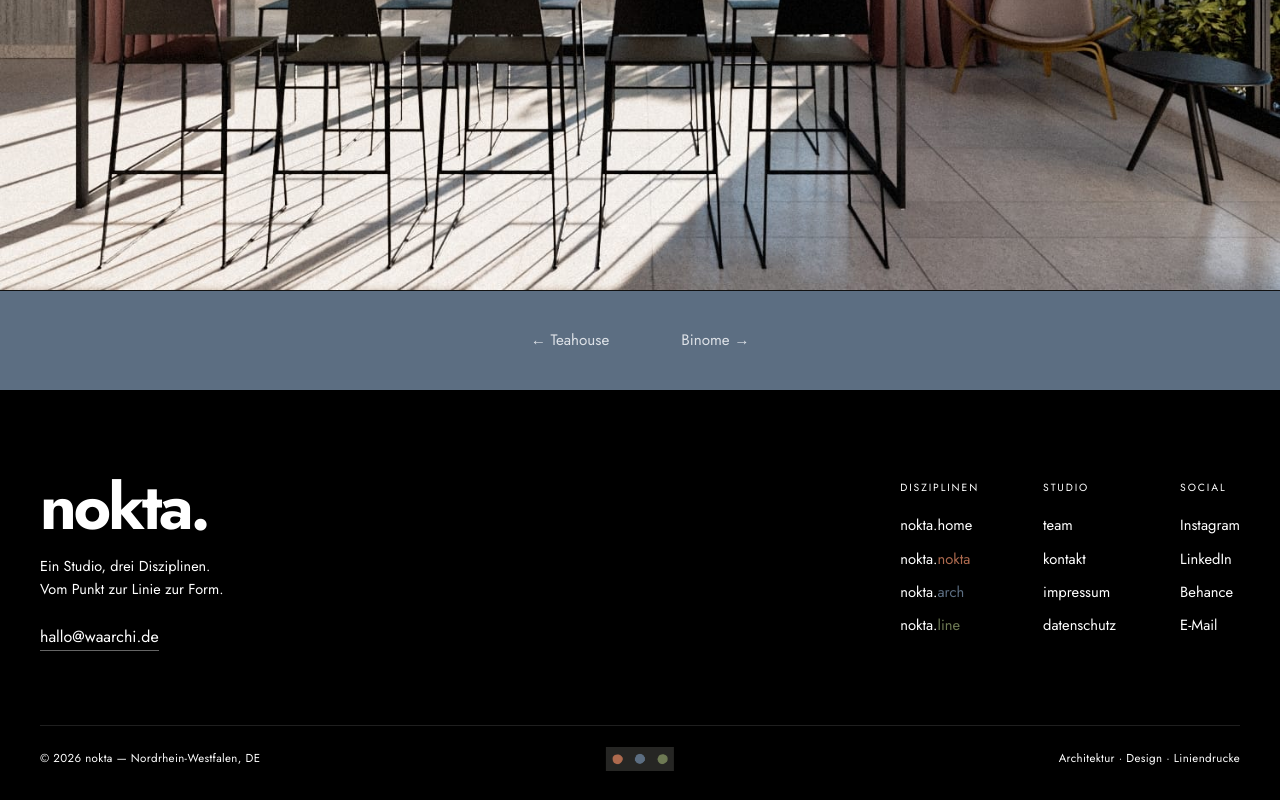
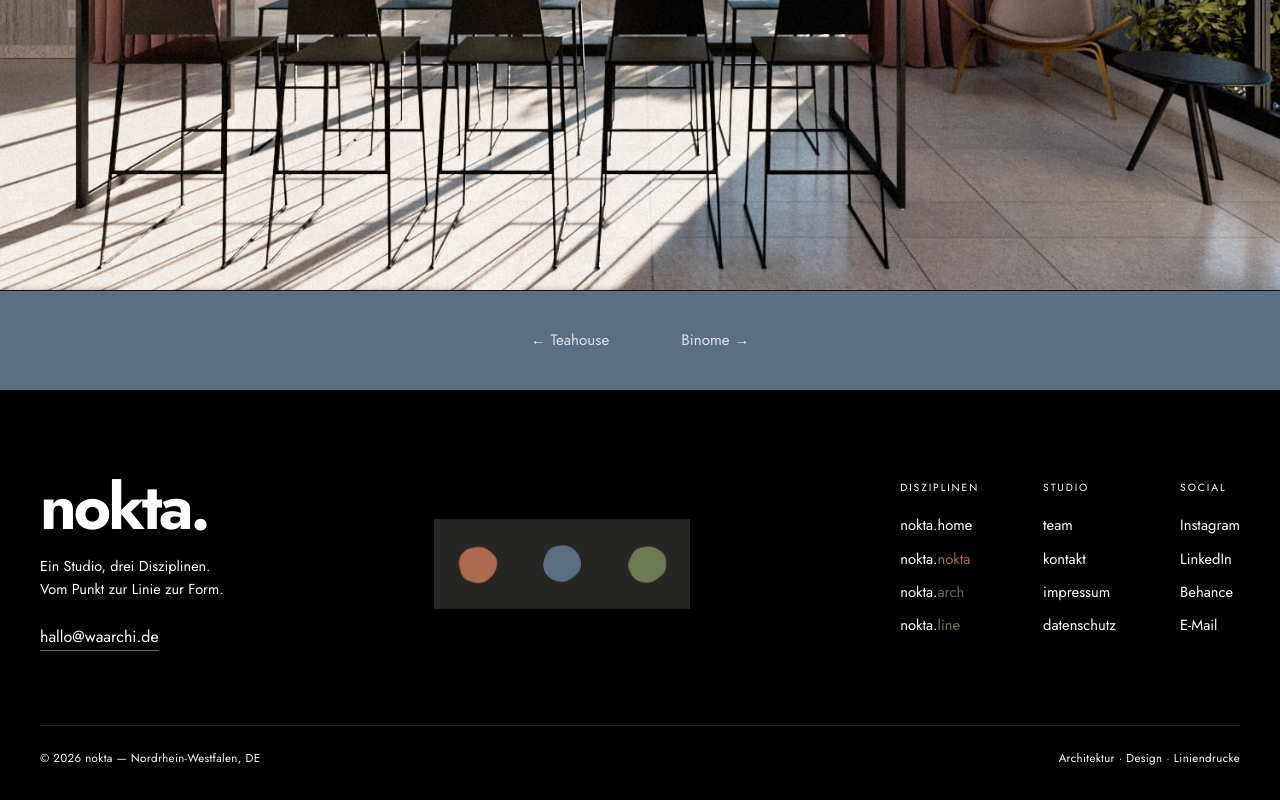
Before and after one commit to garpu-ng/nokta-web, a Next.js app: page /projekte/beatbuilding in a window 1280 px wide. Shown: the part 3704-4504 px from the top of the page. Built offline with nearby package versions, Linux system fonts and the light colour scheme.

Commit message:
Move footer dot-row animation between brand block and link columns
Co-Authored-By: Claude Opus 4.8 <noreply@anthropic.com>
Claude-Session: https://claude.ai/code/session_01JFD1SPhUTfDHM1obmfkUwz

```diff
--- a/components/Footer.module.css
+++ b/components/Footer.module.css
@@ -82,12 +82,10 @@
 
 /* Bottom line: copyright + tagline */
 .bottom {
-  position: relative;
   margin-top: clamp(3rem, 6vw, 5rem);
   padding-top: 1.5rem;
   border-top: 1px solid rgba(255, 255, 255, 0.12);
   display: flex;
-  align-items: center;
   justify-content: space-between;
   flex-wrap: wrap;
   gap: 0.75rem;
@@ -96,16 +94,14 @@
   color: #fff;
 }
 
-/* Decorative dot-row animation — pinned to the exact centre of the bar so it
-   sits cleanly between the copyright and tagline, independent of their widths.
-   Its own near-black background (#262624) blends into the black footer. */
+/* Decorative dot-row animation — sits in the top row between the brand block
+   and the link columns. Its own near-black background (#262624) blends into
+   the black footer. */
 .dotsRow {
-  position: absolute;
-  left: 50%;
-  top: calc(50% + 0.75rem);
-  transform: translate(-50%, -50%);
-  height: 24px;
-  width: auto;
+  align-self: center;
+  flex: 0 1 auto;
+  width: clamp(160px, 20vw, 260px);
+  height: auto;
   pointer-events: none;
   user-select: none;
 }
@@ -114,8 +110,8 @@
   .top {
     flex-direction: column;
   }
-  /* The bar wraps on mobile; a centred overlay would collide with the text. */
+  /* Centred in the stacked column layout. */
   .dotsRow {
-    display: none;
+    align-self: center;
   }
 }
--- a/components/Footer.tsx
+++ b/components/Footer.tsx
@@ -22,6 +22,15 @@ export default function Footer() {
               hallo@waarchi.de
             </a>
           </div>
+
+          {/* Decorative dot-row animation, sits between the brand block and
+              the link columns. */}
+          <img
+            src="/nokta_dots_row.gif"
+            alt=""
+            aria-hidden="true"
+            className={styles.dotsRow}
+          />
 
           <nav className={styles.cols} aria-label="Footer">
             <div className={styles.col}>
@@ -56,13 +65,6 @@ export default function Footer() {
 
         <div className={styles.bottom}>
           <span>© 2026 nokta — Nordrhein-Westfalen, DE</span>
-          {/* Decorative dot-row animation, centred in the bar. */}
-          <img
-            src="/nokta_dots_row.gif"
-            alt=""
-            aria-hidden="true"
-            className={styles.dotsRow}
-          />
           <span>Architektur · Design · Liniendrucke</span>
         </div>
       </div>
```
